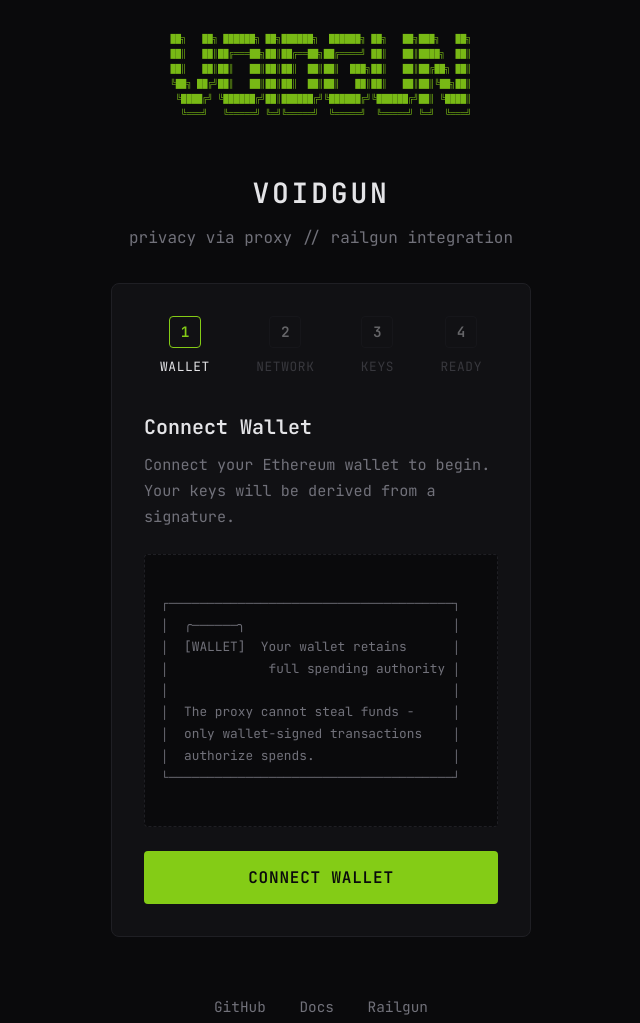
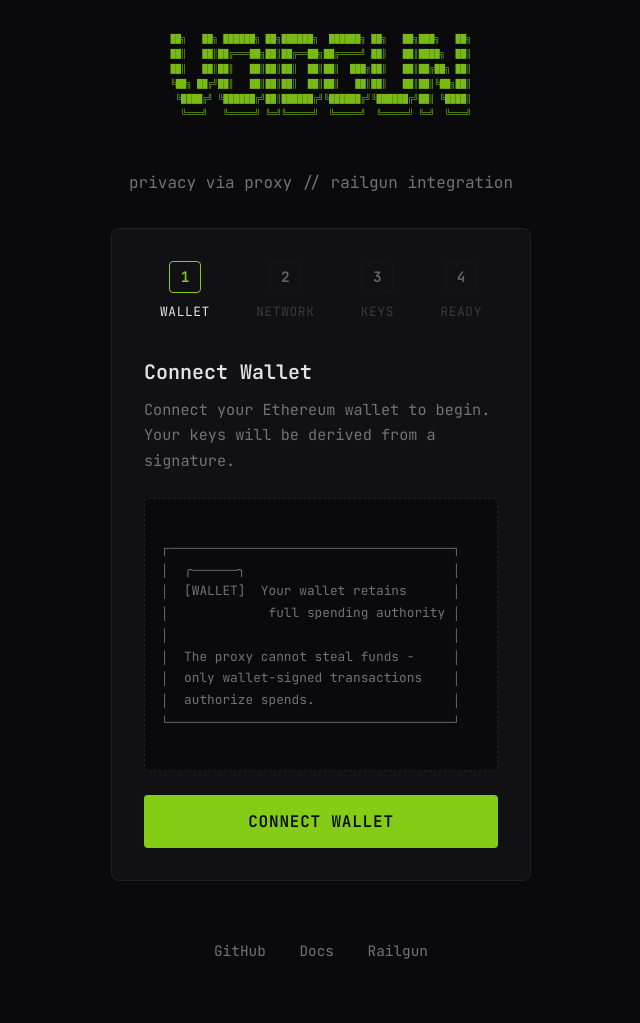
Before and after one commit to igor53627/voidgun, a plain HTML site: page docs/app/index.html in a window 1280 px wide. Shown: the whole page, without its empty margins (319-959 px from the left). After the commit the page ends 997 px from the top, so only its background shows below. Drawn offline with Linux system fonts and the light colour scheme.

Commit message:
fix: remove duplicate VOIDGUN heading

```diff
--- a/docs/app/index.html
+++ b/docs/app/index.html
@@ -430,7 +430,6 @@
     </pre>
 
     <header>
-        <h1>VOIDGUN</h1>
         <p class="tagline">privacy via proxy // railgun integration</p>
     </header>
 
```
